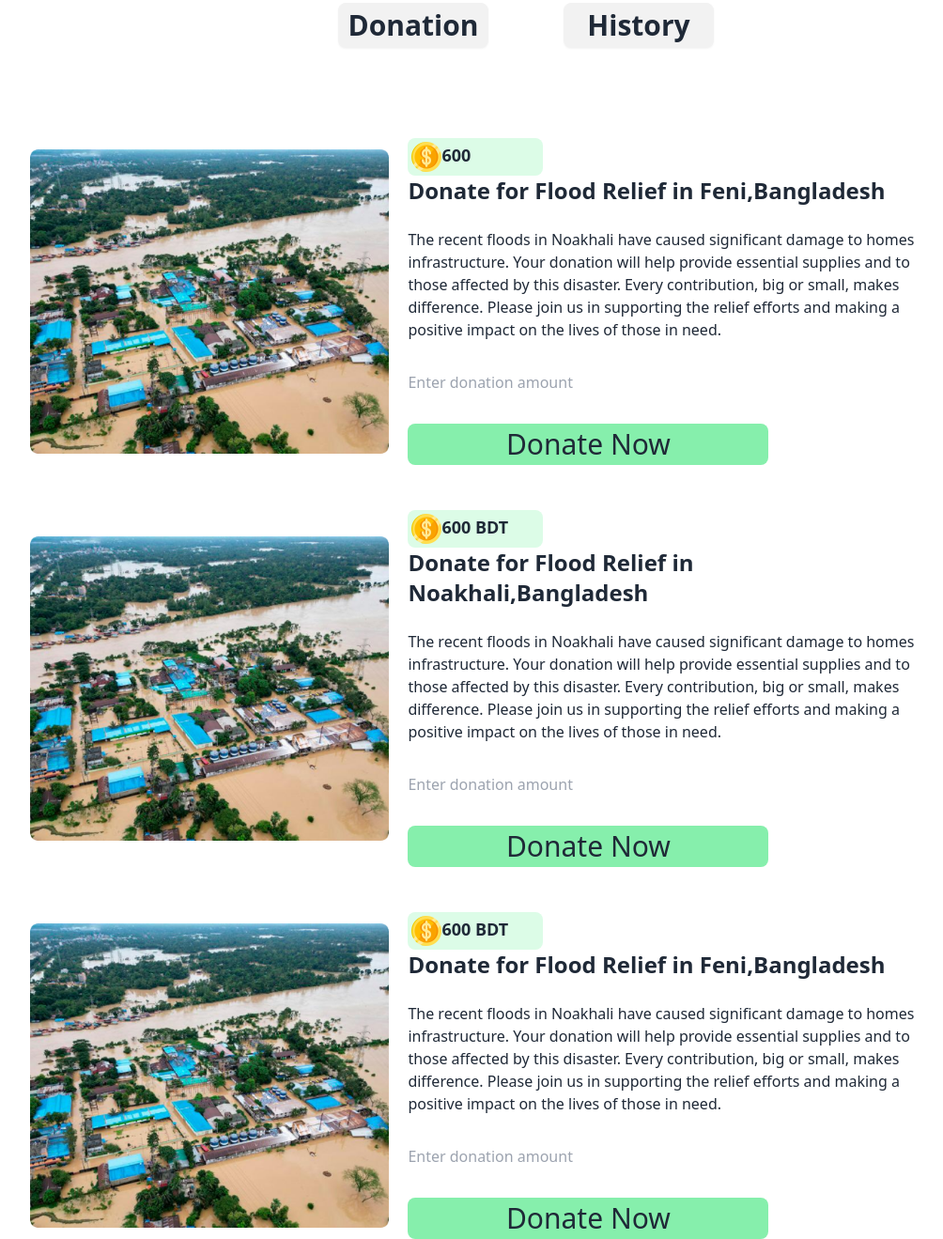
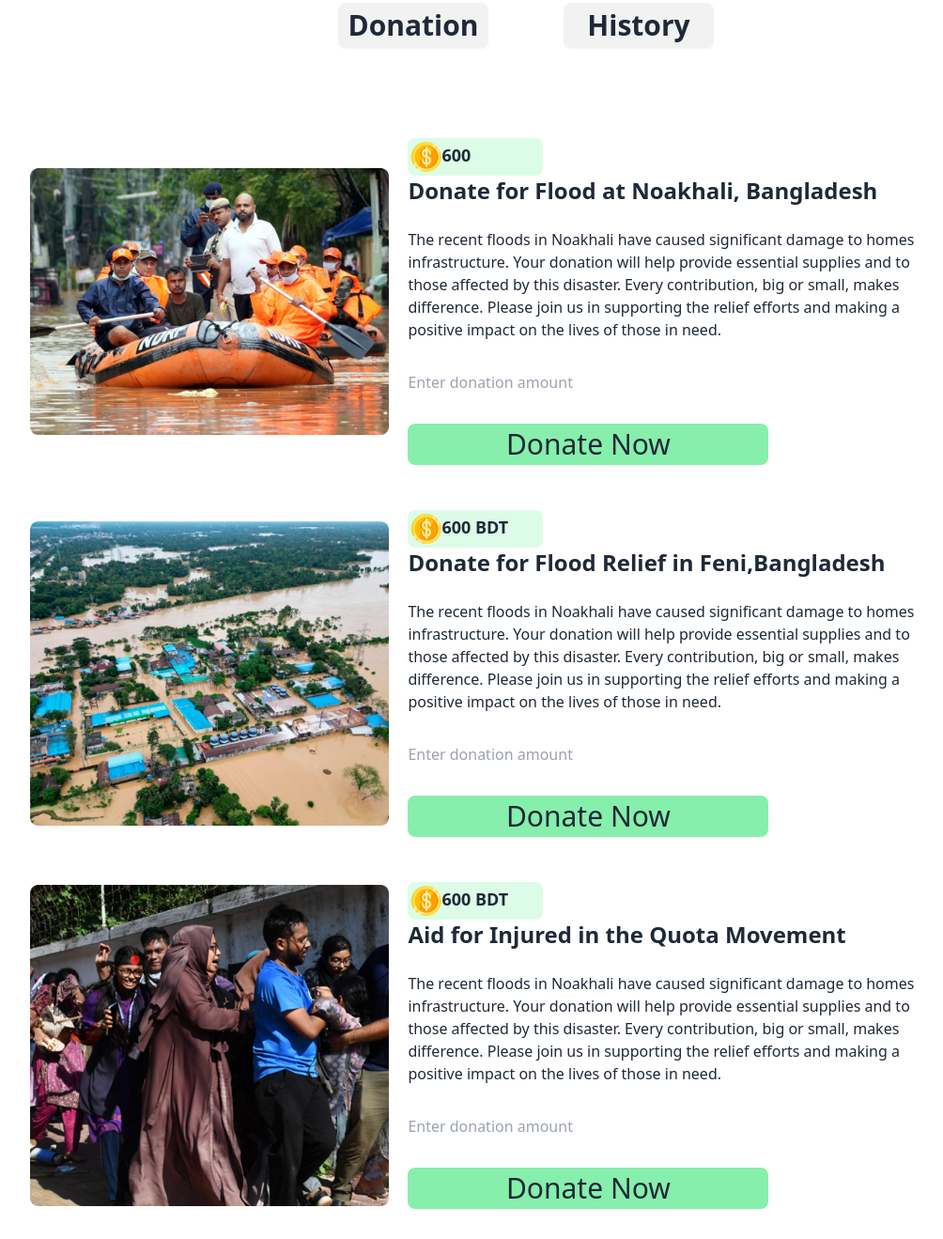
Before and after one commit to Jannat-hafsa/Assignment_5, a plain HTML site: page index.html in a window 1280 px wide. Shown: the part 117-1436 px from the top of the page at 94% size, without its empty margins (80-1084 px from the left). After the commit the page ends 1404 px from the top, so only its background shows below. Drawn offline with nearby package versions, Linux system fonts and the light colour scheme.

Commit message:
added heading

```diff
--- a/index.html
+++ b/index.html
@@ -32,13 +32,13 @@
       <div id="donationSection">
       <div class="sm:ml-28 lg:flex w-9/12 gap-5 items-center justify-center">
         <div>
-          <img class="w-96" src="./assets/feni.png" alt="">
+          <img class="w-96" src="./assets/noakhali.png" alt="">
         </div>
         <div class="card-details w-7/12 border-1  ">
           <div class="logo flex bg-green-100 w-36 h-10 rounded-lg p-1">
               <img class="h-8 w-8" src="./assets/dollar.png" alt="Logo"><p class="text-lg font-bold rounded-sm" id="BDT">600</p>
             </div>
-        <h3 id="card-1" class="text-2xl font-bold">Donate for Flood Relief in Feni,Bangladesh</h3><br>
+        <h3 id="card-1" class="text-2xl font-bold">Donate for Flood at Noakhali, Bangladesh</h3><br>
         <p> The recent floods in Noakhali have caused significant damage to homes  infrastructure. Your donation will help provide essential supplies and  to those affected by this disaster. Every contribution, big or small, makes  difference. Please join us in supporting the relief efforts and making a positive impact on the lives of those in need.</p><br>
         <input id="input-section" type="number"  placeholder="Enter donation amount"  class="w-56 h-10 border-black" ><br><br>
         <button id="donate-button"class="text-3xl bg-green-300 w-96 p-1 rounded-lg">Donate Now</button>
@@ -54,7 +54,7 @@
           <div class="logo flex bg-green-100 w-36 h-10 rounded-lg p-1">
               <img class="h-8 w-8" src="./assets/dollar.png" alt="Logo"><p  class="text-lg font-bold rounded-sm" id="BDT2">600 BDT</p>
             </div>
-        <h3 id="card-2" class="text-2xl font-bold">Donate for Flood Relief in Noakhali,Bangladesh</h3><br>
+        <h3 id="card-2" class="text-2xl font-bold">Donate for Flood Relief in Feni,Bangladesh</h3><br>
         <p> The recent floods in Noakhali have caused significant damage to homes  infrastructure. Your donation will help provide essential supplies and  to those affected by this disaster. Every contribution, big or small, makes  difference. Please join us in supporting the relief efforts and making a positive impact on the lives of those in need.</p><br>
         <input id="input-section2" type="number"  placeholder="Enter donation amount"  class="w-56 h-10 border-black" ><br><br>
         <button id="donate-button2"   class="text-3xl bg-green-300 w-96 p-1 rounded-lg">Donate Now</button>
@@ -64,13 +64,13 @@
 
       <div class=" sm:ml-28 lg:flex w-9/12 gap-5 items-center justify-center">
         <div>
-          <img class="w-96" src="./assets/feni.png" alt="">
+          <img class="w-96" src="./assets/quota-protest.png" alt="">
         </div>
         <div class="card-details w-7/12 border-1">
           <div class="logo flex bg-green-100 w-36 h-10 rounded-lg p-1">
               <img class="h-8 w-8" src="./assets/dollar.png" alt="Logo"><p class="text-lg font-bold rounded-sm" id="BDT3">600 BDT</p>
             </div>
-        <h3 id="card-3" class="text-2xl font-bold">Donate for Flood Relief in Feni,Bangladesh</h3><br>
+        <h3 id="card-3" class="text-2xl font-bold">Aid for Injured in the Quota Movement</h3><br>
         <p> The recent floods in Noakhali have caused significant damage to homes  infrastructure. Your donation will help provide essential supplies and  to those affected by this disaster. Every contribution, big or small, makes  difference. Please join us in supporting the relief efforts and making a positive impact on the lives of those in need.</p><br>
         <input id="input-section3" type="number"  placeholder="Enter donation amount"  class="w-56 h-10 border-black" ><br><br>
         <button id="donate-button3"   class="text-3xl bg-green-300 w-96 p-1 rounded-lg">Donate Now</button>
```
